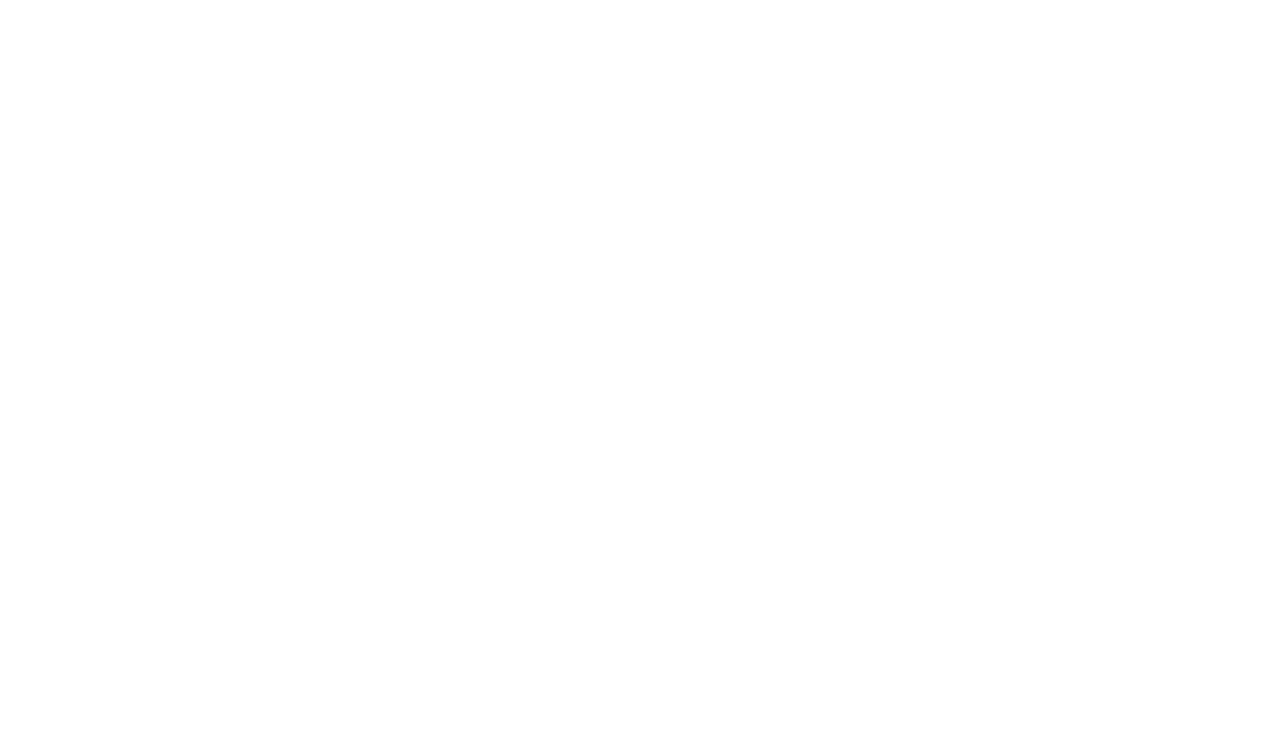
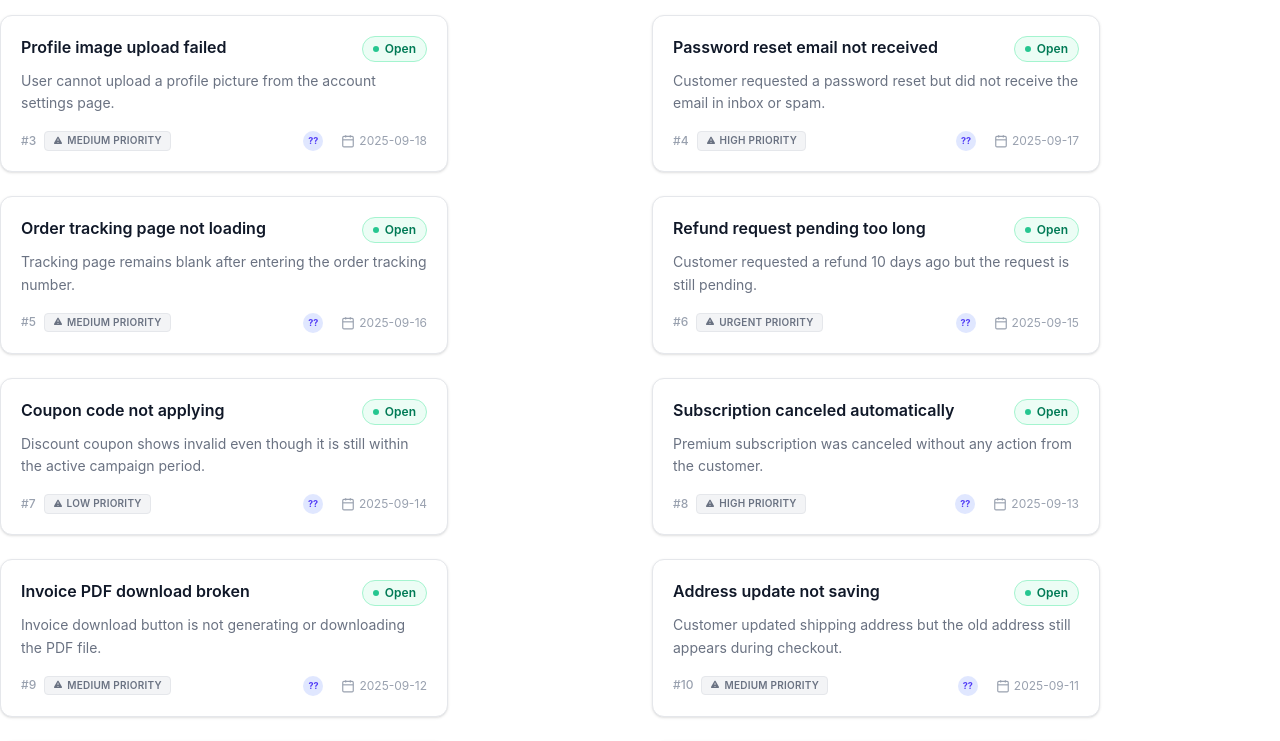
Before and after one commit to nadimulrahib/customer-ticket-system, a React (Vite) app: page / in a window 1280 px wide. Shown: the part 480-1221 px from the top of the page. Before the commit the page ends 800 px from the top, so only its background shows below. Built offline with nearby package versions, Linux system fonts and the light colour scheme.

Commit message:
added card

```diff
--- a/public/customer.json
+++ b/public/customer.json
@@ -95,7 +95,7 @@
     "description": "Pages take too long to load, especially the product and checkout pages.",
     "customer": "Ayesha Siddika",
     "priority": "High",
-    "status": "Open",
+    "status": "In_Progress",
     "createdAt": "2025-09-10"
   },
   {
@@ -104,7 +104,7 @@
     "description": "Customer clicked place order once but the system created two separate orders.",
     "customer": "Mahmudul Hasan",
     "priority": "Urgent",
-    "status": "Open",
+    "status": "In_Progress",
     "createdAt": "2025-09-09"
   },
   {
@@ -113,7 +113,7 @@
     "description": "Live chat opens successfully but no agent replies to customer messages.",
     "customer": "Tanjila Islam",
     "priority": "Medium",
-    "status": "Open",
+    "status": "In_Progress",
     "createdAt": "2025-09-08"
   },
   {
@@ -122,7 +122,7 @@
     "description": "Customer received a different product than the one shown in the order summary.",
     "customer": "Naimur Rahman",
     "priority": "Urgent",
-    "status": "Open",
+    "status": "In_Progress",
     "createdAt": "2025-09-07"
   },
   {
@@ -131,7 +131,7 @@
     "description": "The mobile app closes automatically whenever the customer tries to complete checkout.",
     "customer": "Sadia Afrin",
     "priority": "High",
-    "status": "Open",
+    "status": "In_Progress",
     "createdAt": "2025-09-06"
   },
   {
@@ -140,7 +140,7 @@
     "description": "Email and push notification preferences revert back after saving changes.",
     "customer": "Imran Hossain",
     "priority": "Low",
-    "status": "Open",
+    "status": "In_Progress",
     "createdAt": "2025-09-05"
   },
   {
@@ -149,7 +149,7 @@
     "description": "Homepage promotional banner is covering product cards on smaller laptop screens.",
     "customer": "Jui Akter",
     "priority": "Low",
-    "status": "Open",
+    "status": "In_Progress",
     "createdAt": "2025-09-04"
   },
   {
@@ -158,7 +158,7 @@
     "description": "Customer enters the correct OTP but the system still shows verification failed.",
     "customer": "Rakibul Islam",
     "priority": "High",
-    "status": "Open",
+    "status": "In_Progress",
     "createdAt": "2025-09-03"
   },
   {
@@ -167,7 +167,7 @@
     "description": "Gift card was redeemed successfully but the updated balance is not visible in the wallet.",
     "customer": "Sharmin Sultana",
     "priority": "Medium",
-    "status": "Open",
+    "status": "In_Progress",
     "createdAt": "2025-09-02"
   },
   {
@@ -176,7 +176,7 @@
     "description": "Customer wrote a review and rating, but clicking submit does not save the review.",
     "customer": "Fahim Ahmed",
     "priority": "Low",
-    "status": "Open",
+    "status": "In_Progress",
     "createdAt": "2025-09-01"
   }
 ]
--- a/src/App.jsx
+++ b/src/App.jsx
@@ -1,18 +1,30 @@
-
+import { Suspense } from "react";
 import "./App.css";
 import Banner from "./component/Banner/Banner";
+import Customers from "./component/Customers/Customers";
 import Navbar from "./component/Navbar/Navbar";
 
+const customers = async () => {
+  const customersData = await fetch("/customer.json");
+  const res = await customersData.json();
+  return res;
+};
+
 function App() {
+  const customersPromise = customers();
+  console.log(customersPromise);
 
   return (
     <>
-    <div className="app container mx-auto">
-
-
-      <Navbar/>
-      <Banner></Banner>
-    </div>
+      <div className="app container mx-auto">
+        <Navbar />
+        <Banner></Banner>
+        <Suspense
+          fallback={<span className="loading loading-ring loading-xl"></span>}
+        >
+          <Customers customersPromise={customersPromise}></Customers>
+        </Suspense>
+      </div>
     </>
   );
 }
--- /dev/null
+++ b/src/component/Customer/Customer.jsx
@@ -0,0 +1,131 @@
+import { useState } from "react";
+
+const CalendarIcon = () => (
+  <svg
+    className="w-3.5 h-3.5"
+    fill="none"
+    stroke="currentColor"
+    strokeWidth={2}
+    viewBox="0 0 24 24"
+  >
+    <rect x="3" y="4" width="18" height="18" rx="2" ry="2" />
+    <line x1="16" y1="2" x2="16" y2="6" />
+    <line x1="8" y1="2" x2="8" y2="6" />
+    <line x1="3" y1="10" x2="21" y2="10" />
+  </svg>
+);
+
+const AlertIcon = () => (
+  <svg className="w-2.5 h-2.5" fill="currentColor" viewBox="0 0 20 20">
+    <path
+      fillRule="evenodd"
+      d="M8.485 2.495c.673-1.167 2.357-1.167 3.03 0l6.28 10.875c.673 1.167-.17 2.625-1.516 2.625H3.72c-1.347 0-2.189-1.458-1.515-2.625L8.485 2.495zM10 5a.75.75 0 01.75.75v3.5a.75.75 0 01-1.5 0v-3.5A.75.75 0 0110 5zm0 9a1 1 0 100-2 1 1 0 000 2z"
+      clipRule="evenodd"
+    />
+  </svg>
+);
+
+const PRIORITY_STYLES = {
+  high: "bg-red-50 text-red-600 border-red-100",
+  medium: "bg-amber-50 text-amber-600 border-amber-100",
+  low: "bg-gray-100 text-gray-500 border-gray-200",
+};
+
+const STATUS_STYLES = {
+  open: {
+    wrapper: "bg-emerald-50 text-emerald-700 border-emerald-200",
+    dot: "bg-emerald-500",
+    pulse: true,
+  },
+
+  In_Progress: {
+    wrapper: "bg-amber-50 text-amber-700 border-amber-200",
+    dot: "bg-amber-500",
+    pulse: false,
+  },
+};
+
+export default function Customer({ singleCustomer, onClick }) {
+  const { id, title, description, customer, priority, status, createdAt } =
+    singleCustomer;
+
+  const [hovered, setHovered] = useState(false);
+
+  const initials = customer?.name
+    ? customer.name
+        .split(" ")
+        .map((n) => n[0])
+        .join("")
+        .toUpperCase()
+        .slice(0, 2)
+    : "??";
+
+  const statusStyle = STATUS_STYLES[status] ?? STATUS_STYLES.open;
+  const priorityStyle = PRIORITY_STYLES[priority] ?? PRIORITY_STYLES.low;
+
+  return (
+    <div
+      role="button"
+      tabIndex={0}
+      onClick={onClick}
+      onKeyDown={(e) => e.key === "Enter" && onClick?.()}
+      onMouseEnter={() => setHovered(true)}
+      onMouseLeave={() => setHovered(false)}
+      className={`
+        bg-white rounded-xl border border-gray-200 p-5 w-full max-w-md
+        cursor-pointer select-none outline-none
+        transition-all duration-200
+        ${hovered ? "shadow-md -translate-y-0.5" : "shadow-sm"}
+        focus-visible:ring-2 focus-visible:ring-indigo-400 focus-visible:ring-offset-2
+      `}
+    >
+      {/* Title + Status */}
+      <div className="flex items-start justify-between gap-3 mb-2">
+        <h2 className="text-gray-900 font-semibold text-base leading-snug">
+          {title}
+        </h2>
+        <span
+          className={`inline-flex items-center gap-1.5 shrink-0 text-xs font-semibold px-2.5 py-1 rounded-full border ${statusStyle.wrapper}`}
+        >
+          <span
+            className={`w-1.5 h-1.5 rounded-full ${statusStyle.dot} ${statusStyle.pulse ? "animate-pulse" : ""}`}
+          />
+          {status.charAt(0).toUpperCase() + status.slice(1)}
+        </span>
+      </div>
+
+      {/* Description */}
+      <p className="text-gray-500 text-sm leading-relaxed mb-4 line-clamp-2">
+        {description}
+      </p>
+
+      {/* Footer */}
+      <div className="flex items-center justify-between text-xs">
+        {/* Ticket ID + Priority */}
+        <div className="flex items-center gap-2">
+          <span className="text-gray-400 font-medium">#{id}</span>
+          <span
+            className={`inline-flex items-center gap-1 font-semibold px-2 py-0.5 rounded border uppercase tracking-wide text-[10px] ${priorityStyle}`}
+          >
+            <AlertIcon />
+            {priority.charAt(0).toUpperCase() + priority.slice(1)} Priority
+          </span>
+        </div>
+
+        {/* Assignee + Date */}
+        <div className="flex items-center gap-3 text-gray-400">
+          <div className="flex items-center gap-1.5">
+            <div className="w-5 h-5 rounded-full bg-indigo-100 text-indigo-600 flex items-center justify-center text-[9px] font-bold">
+              {initials}
+            </div>
+            <span className="text-gray-500 font-medium">{customer?.name}</span>
+          </div>
+          <div className="flex items-center gap-1">
+            <CalendarIcon />
+            <span>{createdAt}</span>
+          </div>
+        </div>
+      </div>
+    </div>
+  );
+}
--- /dev/null
+++ b/src/component/Customers/Customers.jsx
@@ -0,0 +1,18 @@
+import { use } from "react";
+import Customer from "../Customer/Customer";
+
+const Customers = ({ customersPromise }) => {
+  const customersData = use(customersPromise);
+  console.log(customersData);
+  return (
+    <div>
+      <div className="card grid grid-cols-1 lg:grid-cols-2 gap-6">
+        {customersData.map((singleCustomer) => (
+          <Customer key={singleCustomer.id} singleCustomer={singleCustomer}></Customer>
+        ))}
+      </div>
+    </div>
+  );
+};
+
+export default Customers;
```
